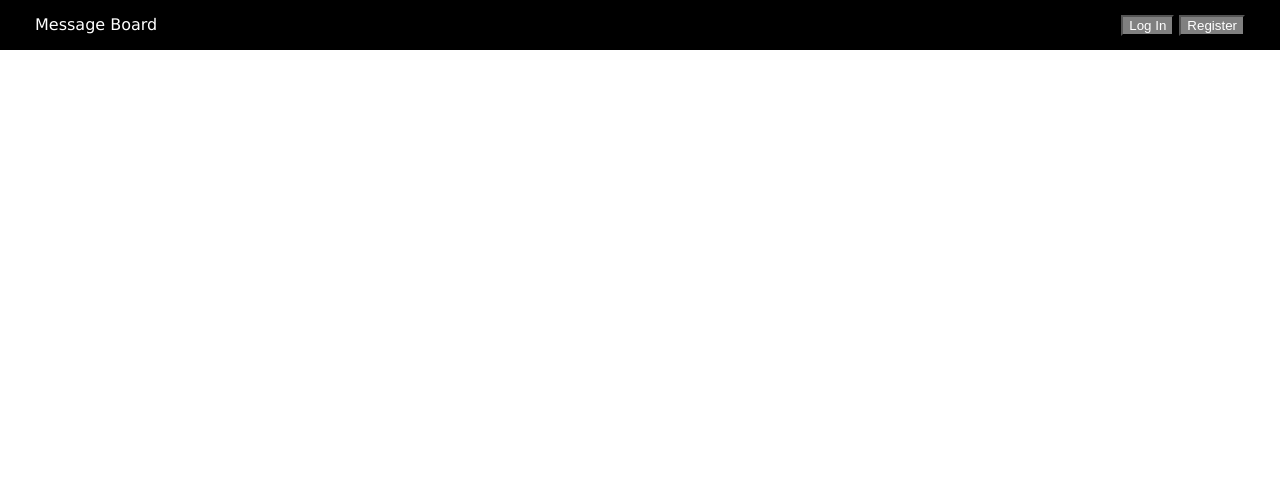
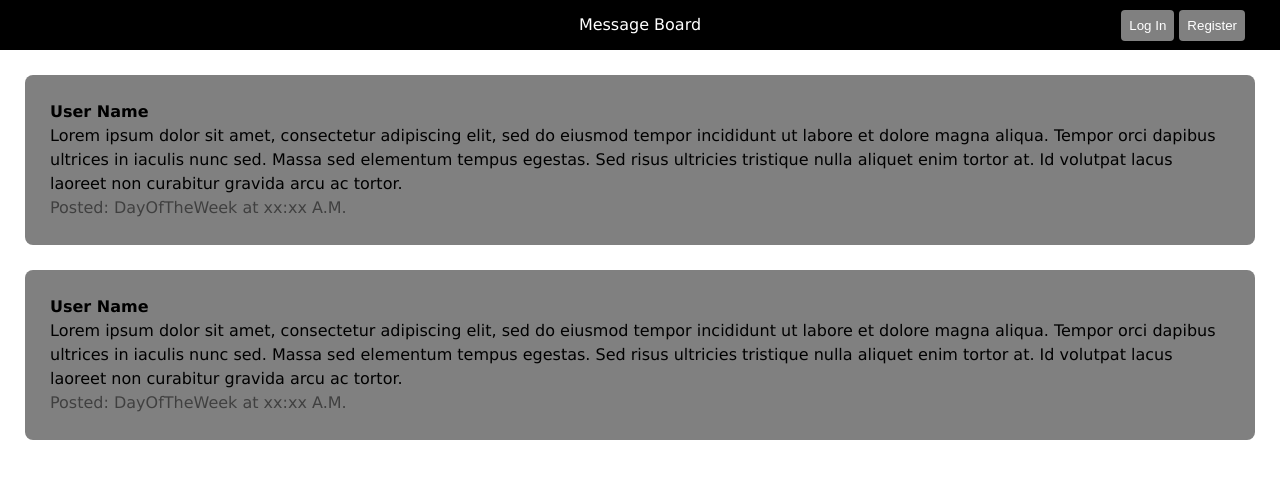
Before and after one commit to tupasj/TOP_Members_Only, a React (Vite) app in the folder frontend/: page / in a window 1280 px wide. Shown: the top 478 px of the page. Built offline with nearby package versions, Linux system fonts and the light colour scheme.

Commit message:
Added Main and Posts components

```diff
--- a/frontend/src/App.jsx
+++ b/frontend/src/App.jsx
@@ -1,10 +1,12 @@
 import { GlobalStyles } from "./GlobalStyles";
 import { Header } from "./components/Header";
+import { Main } from "./components/Main";
 
 const App = () => {
   return (
     <GlobalStyles>
       <Header />
+      <Main />
     </GlobalStyles>
   );
 };
--- a/frontend/src/components/Header/Header.jsx
+++ b/frontend/src/components/Header/Header.jsx
@@ -1,9 +1,9 @@
 import styled from "styled-components";
 
 const Container = styled.header`
-  display: flex;
-  justify-content: space-between;
-  align-items: center;
+  display: grid;
+  grid-template-columns: 1fr 1fr 1fr;
+  grid-template-areas: ". title buttons";
   padding-left: 35px;
   padding-right: 35px;
   background-color: black;
@@ -11,18 +11,33 @@ const Container = styled.header`
   height: 50px;
 `;
 
-const Title = styled.span``;
+const Title = styled.span`
+  grid-area: title;
+  justify-self: center;
+  align-self: center;
+`;
 
 const LoginButton = styled.button`
+  border: none;
+  border-radius: 4px;
+  padding: 8px;
   background-color: gray;
   color: white;
+  cursor: pointer;
 `;
 const RegisterButton = styled.button`
+  border: none;
+  border-radius: 4px;
+  padding: 8px;
   background-color: gray;
   color: white;
+  cursor: pointer;
 `;
 
 const ButtonsContainer = styled.div`
+  grid-area: buttons;
+  justify-self: end;
+  align-self: center;
   display: flex;
   gap: 5px;
 `;
--- /dev/null
+++ b/frontend/src/components/Main/Main.jsx
@@ -0,0 +1,16 @@
+import styled from "styled-components";
+import { Posts } from "./Posts";
+
+const Container = styled.main`
+  background-color: white;
+`;
+
+const Main = () => {
+  return (
+    <Container>
+      <Posts />
+    </Container>
+  );
+};
+
+export { Main };
--- /dev/null
+++ b/frontend/src/components/Main/Posts.jsx
@@ -0,0 +1,45 @@
+import styled from "styled-components";
+
+const Container = styled.div`
+  margin: 25px;
+  padding: 25px;
+  line-height: 1.5;
+  border-radius: 8px;
+  background-color: gray;
+`;
+const UserName = styled.div`
+  font-weight: bold;
+`;
+
+const TextContent = styled.div``;
+
+const PostDate = styled.div`
+  opacity: 0.5;
+`;
+
+const Post = () => {
+  return (
+    <Container>
+      <UserName>User Name</UserName>
+      <TextContent>
+        Lorem ipsum dolor sit amet, consectetur adipiscing elit, sed do eiusmod
+        tempor incididunt ut labore et dolore magna aliqua. Tempor orci dapibus
+        ultrices in iaculis nunc sed. Massa sed elementum tempus egestas. Sed
+        risus ultricies tristique nulla aliquet enim tortor at. Id volutpat
+        lacus laoreet non curabitur gravida arcu ac tortor.
+      </TextContent>
+      <PostDate>Posted: DayOfTheWeek at xx:xx A.M.</PostDate>
+    </Container>
+  );
+};
+
+const Posts = () => {
+  return (
+    <>
+      <Post />
+      <Post />
+    </>
+  );
+};
+
+export { Posts };
--- /dev/null
+++ b/frontend/src/components/Main/index.js
@@ -0,0 +1,3 @@
+import { Main } from "./Main";
+
+export { Main };
```
